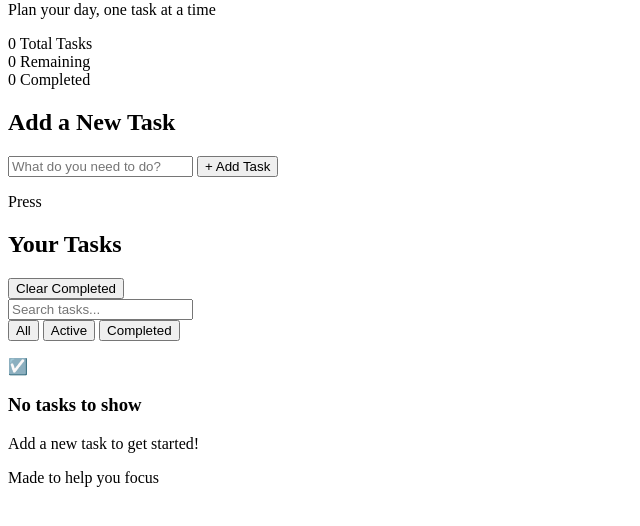
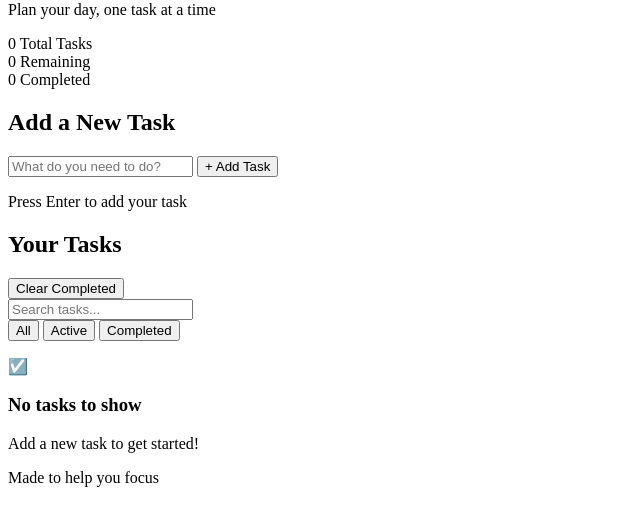
Before and after one commit to hirun-hsdz/todo-application, a plain HTML site: page index.html in a window 1280 px wide. Shown: the part 114-640 px from the top of the page, without its empty margins (0-640 px from the left). Drawn offline with Linux system fonts and the light colour scheme.

Commit message:
modify.hint

```diff
--- a/index.html
+++ b/index.html
@@ -41,7 +41,7 @@
                 <button type="submit" class="add-btn" id="submitBtn"> + Add Task</button>
             </form>
             <p class="form-hint" id="formHint">
-                Press
+                Press Enter to add your task
             </p>
         </section>
 
```
